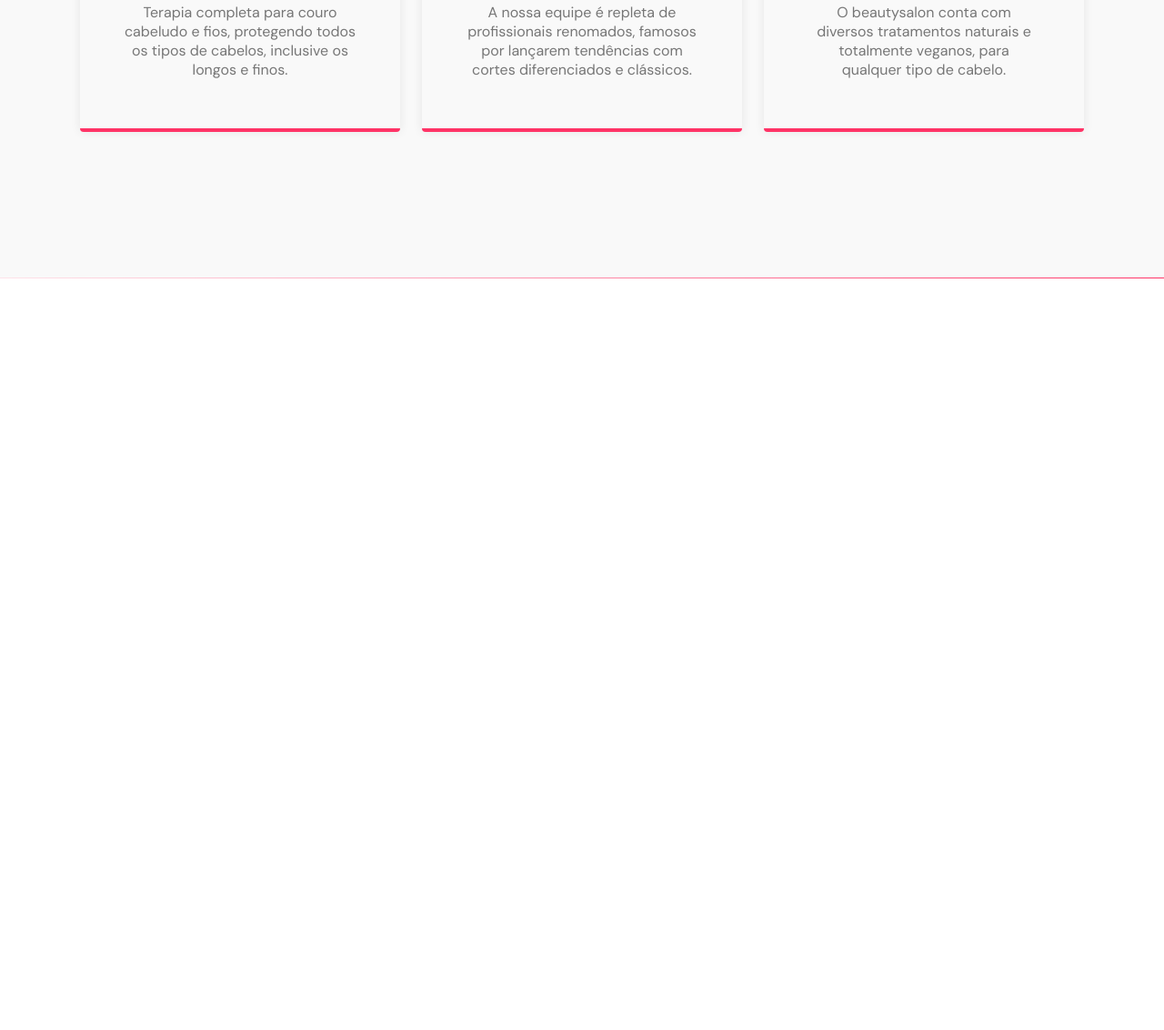
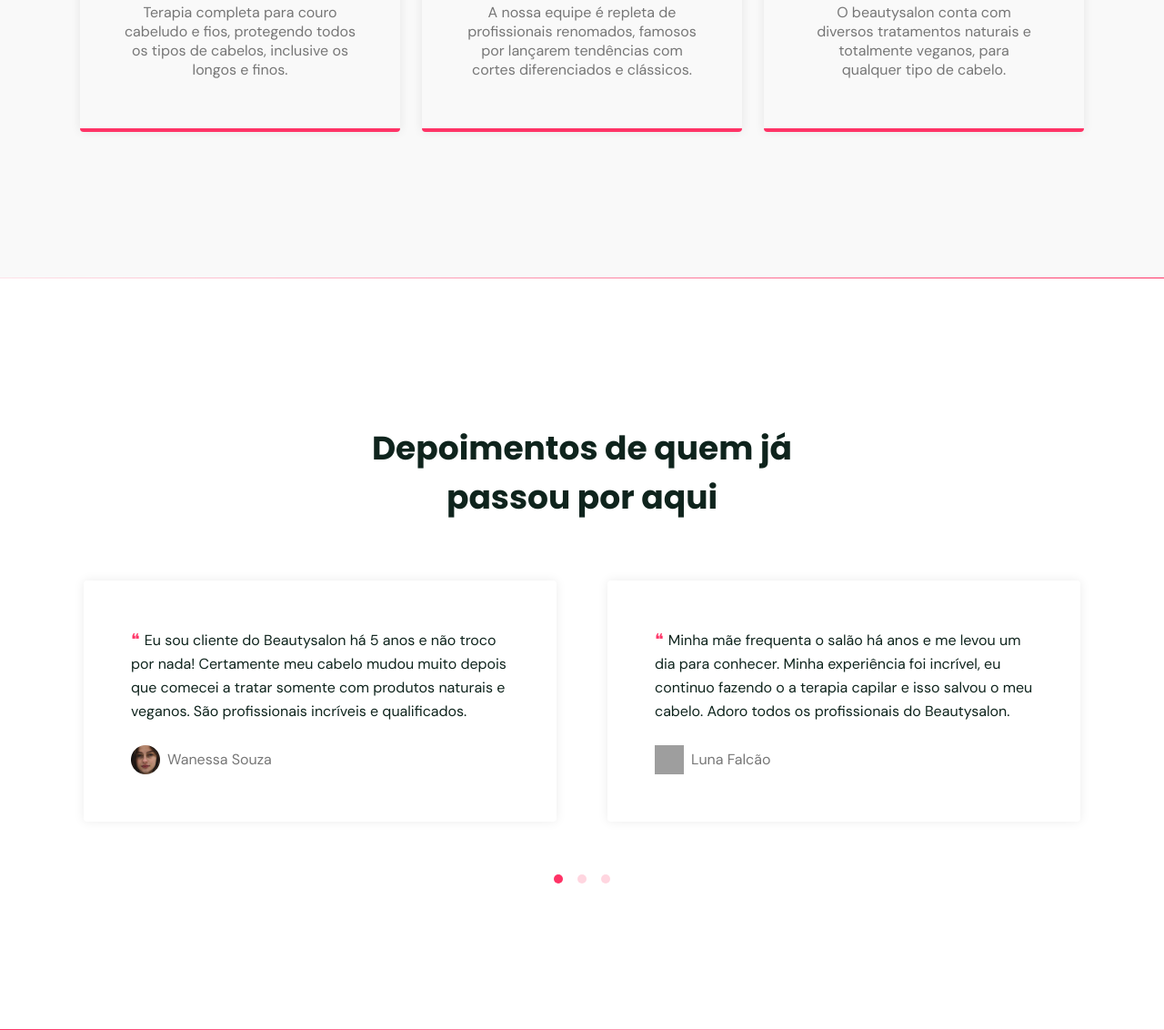
Before and after one commit to Makson19/beautysalon-landing-page, a Gatsby site: page / in a window 1280 px wide. Shown: the part 2180-3312 px from the top of the page at 91% size. Before the commit the page ends 2486 px from the top, so only its background shows below. Built offline with nearby package versions, Linux system fonts and the light colour scheme; Gatsby itself is replaced by a stand-in of ours; grey boxes are pictures that could not be loaded.

Commit message:
add testimonials section

```diff
--- a/package.json
+++ b/package.json
@@ -21,7 +21,8 @@
     "react-dom": "^18.2.0",
     "react-helmet": "^6.1.0",
     "react-scroll": "^1.8.9",
-    "styled-icons": "^10.47.0"
+    "styled-icons": "^10.47.0",
+    "swiper": "^9.0.5"
   },
   "devDependencies": {
     "prettier": "^2.8.3"
--- /dev/null
+++ b/src/components/Testimonials/index.jsx
@@ -0,0 +1,85 @@
+/** @jsx jsx */
+import { jsx } from "@emotion/react";
+import { Swiper, SwiperSlide } from 'swiper/react';
+import { Pagination } from "swiper";
+import { sectionTestimonials, title, slider } from "./styles";
+import Avatar01 from "../../images/avatar01.png";
+import Avatar02 from "../../images/avatar02.png";
+
+import "swiper/css";
+import "swiper/css/pagination";
+
+const data = [
+  {
+    name: "Wanessa Souza",
+    img: Avatar01,
+    testimonial: "Eu sou cliente do Beautysalon há 5 anos e não troco por nada! Certamente meu cabelo mudou muito depois que comecei a tratar somente com produtos naturais e veganos. São profissionais incríveis e qualificados."
+  },
+  {
+    name: "Luna Falcão",
+    img: Avatar02,
+    testimonial: "Minha mãe frequenta o salão há anos e me levou um dia para conhecer. Minha experiência foi incrível, eu continuo fazendo o a terapia capilar e isso salvou o meu cabelo. Adoro todos os profissionais do Beautysalon."
+  }
+];
+
+const Testimonials = () => {
+  return (
+    <section css={sectionTestimonials} id="testimonials">
+      <div className="container">
+        <div className="title" css={title}>
+          <h2>Depoimentos de quem já passou por aqui</h2>
+        </div>
+
+        <div className="slider" css={slider}>
+          <Swiper
+            pagination={{
+              el: "#pagination",
+              clickable: true
+            }}
+            slidesPerView={1}
+            breakpoints={{
+              768: {
+                slidesPerView: 2,
+                spaceBetween: 32
+              }
+            }}
+            modules={[Pagination]}
+            className="mySwiper"
+          >
+            {data.map((elem, index) => (
+              <SwiperSlide key={index}>
+                <div className="slider-container">
+                  <p>
+                    <strong>❝</strong>
+                    {elem.testimonial}
+                  </p>
+                  <div className="profile">
+                    <img src={elem.img} alt="" />
+                    <span>{elem.name}</span>
+                  </div>
+                </div>
+              </SwiperSlide>
+            ))}
+            {data.map((elem, index) => (
+              <SwiperSlide key={index}>
+                <div className="slider-container">
+                  <p>
+                    <strong>❝</strong>
+                    {elem.testimonial}
+                  </p>
+                  <div className="profile">
+                    <img src={elem.img} alt="" />
+                    <span>{elem.name}</span>
+                  </div>
+                </div>
+              </SwiperSlide>
+            ))}
+            <div className="swiper-pagination" id="pagination"></div>
+          </Swiper>
+        </div>
+      </div>
+    </section>
+  )
+}
+
+export default Testimonials;
--- /dev/null
+++ b/src/components/Testimonials/styles.js
@@ -0,0 +1,115 @@
+/** @jsx jsx */
+import { css } from "@emotion/react";
+
+export const sectionTestimonials = css`
+  padding: 8rem 0;
+
+  .container {
+    padding: 0 1.2rem;
+  }
+
+  @media (min-width: 768px) {
+    padding: 16rem 0;
+  }
+`;
+
+
+export const title = css`
+  margin-bottom: 5.2rem;
+  h2 {
+    color: #0F241D;
+    font-size: 3rem;
+    font-weight: 700;
+    line-height: 4.5rem;
+    margin: 0 auto;
+    max-width: 48rem;
+    padding: 0 0.4rem;
+  }
+
+  @media (min-width: 768px) {
+    h2 {
+      font-size: 3.6rem;
+      line-height: 5.4rem;
+      text-align: center;
+    }
+  }
+`;
+
+export const slider = css`
+  margin: 0 auto;
+  max-width: 112rem;
+  .swiper-slide {
+    padding: 1.2rem 1.2rem;
+  }
+
+  .slider-container {
+    background-color: #fff;
+    border-radius: 0.4rem;
+    box-shadow: 0px 0px 12px rgba(0, 0, 0, 0.08);
+    margin: 0 auto;
+    max-width: 54.4rem;
+    padding: 3.2rem;
+
+    p {
+      color: #0F241D;
+      font-family: "DM Sans", sans-serif;
+      font-size: 1.6rem;
+      font-weight: 400;
+      line-height: 2.6rem;
+      margin-bottom: 2.4rem;
+
+      strong {
+        color: #FF3366;
+        font-size: 1.8rem;
+        font-weight: 500;
+        margin-right: 0.5rem;
+      }
+    }
+
+    .profile {
+      align-items: center;
+      display: flex;
+      gap: 0.8rem;
+      img {
+        height: 3.2rem;
+        width: 3.2rem;
+      }
+
+      span {
+        color: #767676;
+        font-family: "DM Sans", sans-serif;
+        font-size: 1.6rem;
+        font-weight: 400;
+        line-height: 2.8rem;
+      }
+    }
+  }
+
+  #pagination {
+    bottom: auto;
+    display: flex;
+    gap: 0.8rem;
+    justify-content: center;
+    left: auto;
+    margin-top: 2rem;
+    position: relative;
+
+    span {
+      background-color: #FF3366;
+      height: 1rem;
+      width: 1rem;
+    }
+  }
+
+  @media (min-width: 768px) {
+    #pagination {
+      margin-top: 4.6rem;
+    }
+  }
+
+  @media (min-width: 1200px) {
+    .slider-container {
+      padding: 5.2rem;
+    }
+  }
+`;
--- a/src/pages/index.js
+++ b/src/pages/index.js
@@ -5,6 +5,7 @@ import Start from "../components/Start";
 import Divider from "../components/Divider";
 import About from "../components/About";
 import Services from "../components/Services";
+import Testimonials from "../components/Testimonials";
 import Seo from "../components/seo";
 
 const IndexPage = () => (
@@ -16,6 +17,8 @@ const IndexPage = () => (
     <Divider from="#F7779734" to="#FF3366" />
     <Services />
     <Divider from="#FF3366" to="#F7779734" />
+    <Testimonials />
+    <Divider from="#F7779734" to="#FF3366" />
   </Layout>
 )
 
```
Also changed, not shown: 1 other file.
